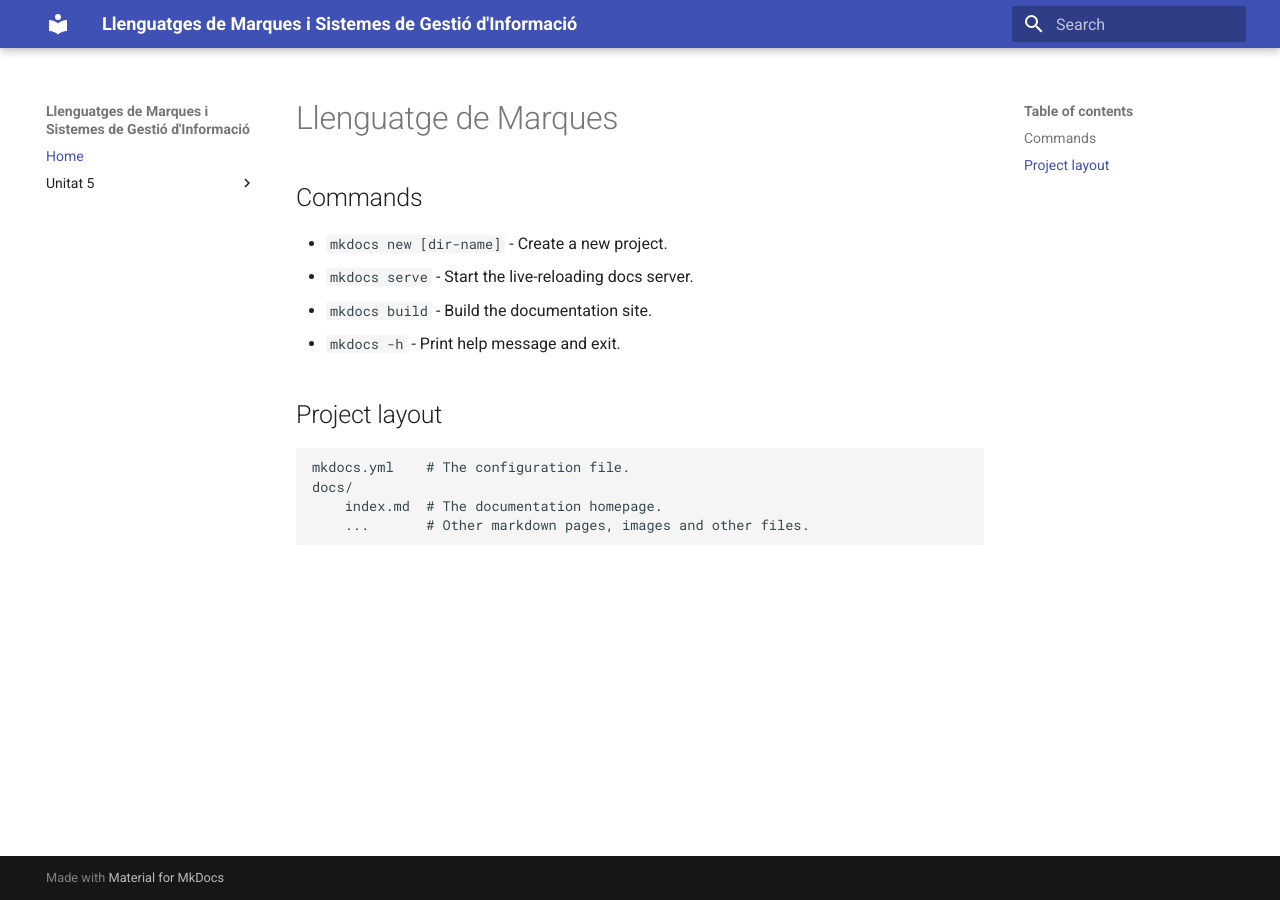
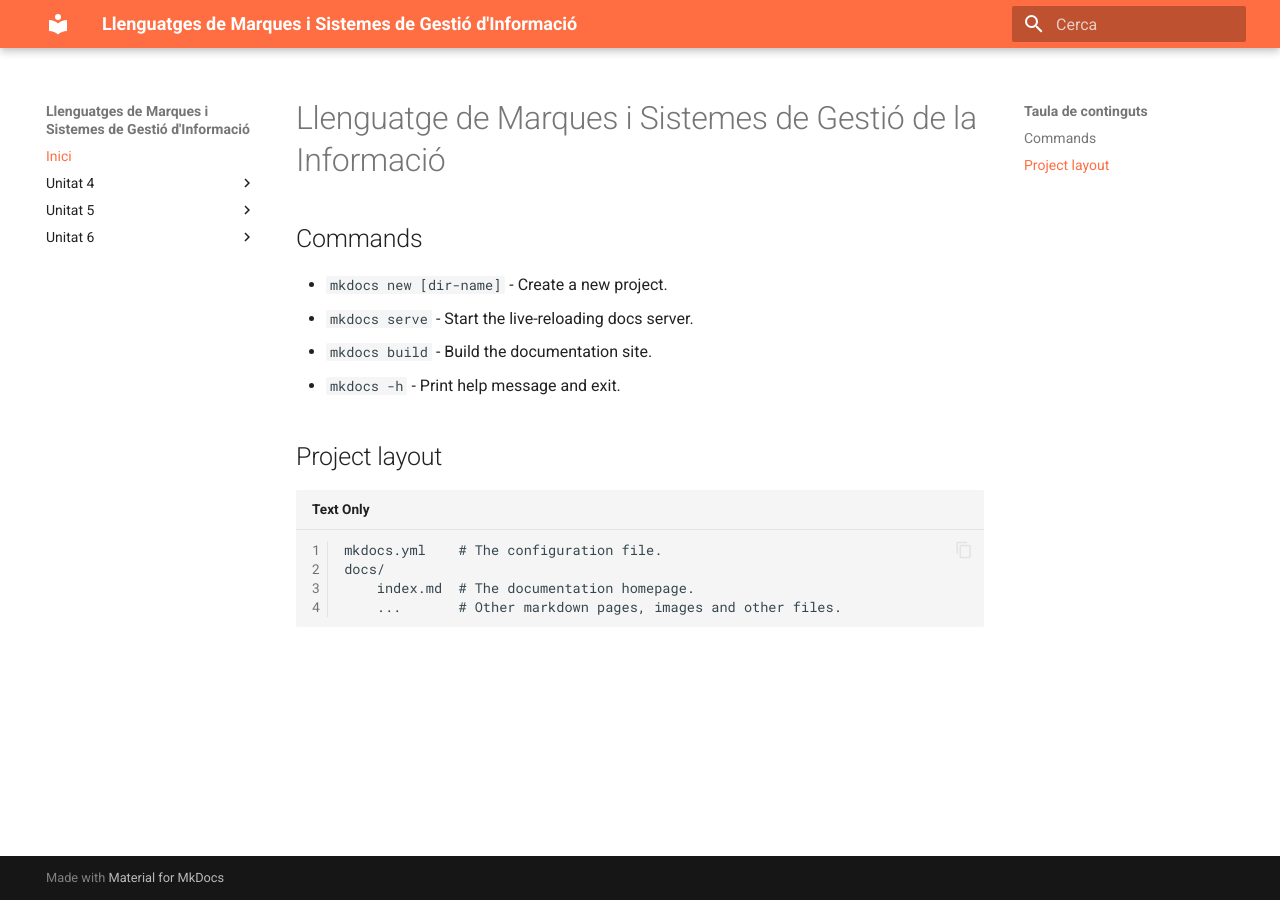
Before and after one commit to magranerramon/LMSGI, an MkDocs documentation site: the page built from md/index.md, in a window 1280 px wide. Built offline with MkDocs 1.6.1 and Material for MkDocs 9.7.7, drawn with Linux system fonts in a browser that asks for light colours.

Commit message:
Update Juan

```diff
--- a/md/index.md
+++ b/md/index.md
@@ -1,4 +1,4 @@
-# Llenguatge de Marques
+# Llenguatge de Marques i Sistemes de Gestió de la Informació
 
 ## Commands
 
--- a/mkdocs.yml
+++ b/mkdocs.yml
@@ -1,13 +1,46 @@
 site_name: Llenguatges de Marques i Sistemes de Gestió d'Informació
+author: Josep Magraner
+
 
 nav:
-  - Home: index.md
+  - Inici: index.md
+  - Unitat 4:
+    - Introducció: u04/apartat1.md
   - Unitat 5:
-    - Apartat 1: U5_apartat1.md
+    - Introducció: u05/apartat1.md
+    - Sistemes d'emmagatzematge d'informació: u5/apartat2.md
+  - Unitat 6:
+    - Apartat 1: u06/apartat1.md
 
 
 
-theme: material
+theme:
+  name: material
+  language: ca
+  palette:
+    primary: deep orange
+
+  features:
+    - content.code.copy
+    - content.code.select
+    - content.code.annotate
 
 docs_dir: 'md'
 site_dir: 'docs'
+
+markdown_extensions:
+  - admonition
+  - attr_list
+  - pymdownx.details
+  - pymdownx.superfences:
+      custom_fences:
+        - name: mermaid
+          class: mermaid
+          format: !!python/name:pymdownx.superfences.fence_code_format
+  - pymdownx.highlight:
+      linenums: true
+      anchor_linenums: true
+      auto_title: true
+
+plugins:
+- search
```
Also changed, not shown: md/u04/apartat1.md (added, +19 -0 lines), md/u05/apartat1.md (added, +29 -0 lines).
